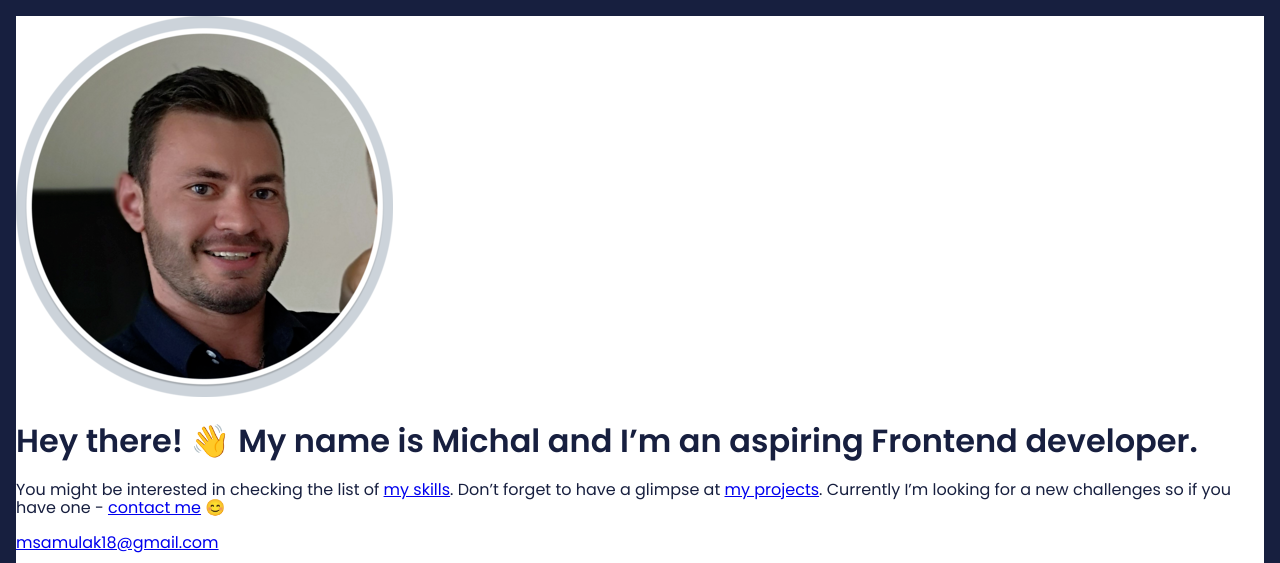
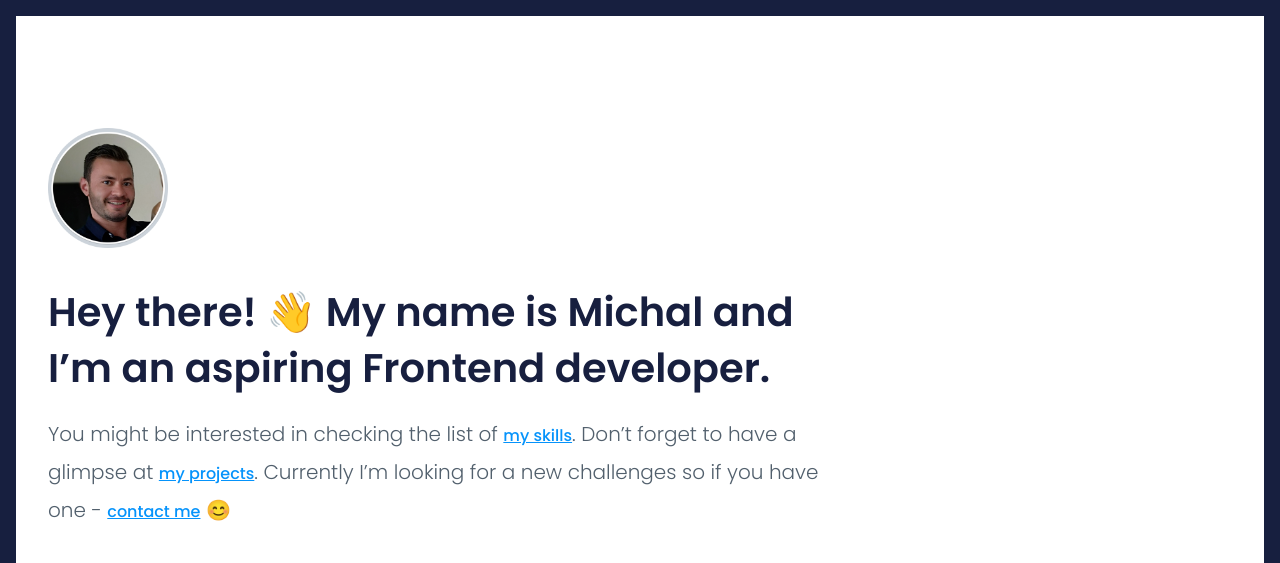
Before and after one commit to michalsamulak/michalsamulak.github.io, a website: page src/content/index.html in a window 1280 px wide. Shown: the top 563 px of the page. Drawn offline with nearby package versions, Linux system fonts and the light colour scheme; files that its build step writes are made by us from their sources; files whose address does not match are found by name.

Commit message:
feat: desctop styles for hero section

```diff
--- a/src/content/index.html
+++ b/src/content/index.html
@@ -29,16 +29,16 @@
 
 <body>
   <main class="main">
-    <section class="header">
-      <img src="assets/img/avatar.png" class="header__image" alt="Michal." />
-      <h1 class="header__title">Hey there! 👋 My name is Michal and I’m an aspiring Frontend developer. </h1>
-      <p class="header__description">You might be interested in checking the list of <a class="header__link"
+    <section class="hero">
+      <img src="assets/img/avatar.png" class="hero__image" alt="Michal." />
+      <h1 class="hero__title">Hey there! 👋 My name is Michal and I’m an aspiring Frontend developer. </h1>
+      <p class="hero__description">You might be interested in checking the list of <a class="hero__link"
           href="#my-skills">my
-          skills</a>. Don’t forget to have a glimpse at <a class="header__link" href="#my-projects">my projects</a>.
+          skills</a>. Don’t forget to have a glimpse at <a class="hero__link" href="#my-projects">my projects</a>.
         Currently I’m
-        looking for a new challenges so if you have one - <a class="header__link" href="#contact">contact me</a> 😊</p>
+        looking for a new challenges so if you have one - <a class="hero__link" href="#contact">contact me</a> 😊</p>
 
-      <a class="header__mail" href="mailto:msamulak18@gmail.com">msamulak18@gmail.com</a>
+      <a class="hero__mail" href="mailto:msamulak18@gmail.com">msamulak18@gmail.com</a>
     </section>
     <section id="my-skills" class="skills">
       <h2 class="skills__header">My skills</h2>
@@ -127,14 +127,17 @@
       </ul>
     </section>
     <footer class="contact" id="contact">
-<h2 class="contact__title">Contact me</h2>
-<p class="contact__description">I’m open for new opportunities. If you have one for me we should talk!</p>
-<ul class="social">
-  <li class="social__item"><a class="social__link" href="#"><img class="social__icon" src="assets/img/icon-fb.svg" alt="facebook"></a></li>
-  <li class="social__item"><a class="social__link" href="#"><img class="social__icon" src="assets/img/icon-github.svg" alt="github"></a></li>
-  <li class="social__item"><a class="social__link" href="#"><img class="social__icon" src="assets/img/icon-instagram.svg" alt="instagram"></a></li>
-</ul>
-<a class="contact__mail" href="mailto:msamulak18@gmail.com">msamulak18@gmail.com</a>
+      <h2 class="contact__title">Contact me</h2>
+      <p class="contact__description">I’m open for new opportunities. If you have one for me we should talk!</p>
+      <ul class="social">
+        <li class="social__item"><a class="social__link" href="#"><img class="social__icon" src="assets/img/icon-fb.svg"
+              alt="facebook"></a></li>
+        <li class="social__item"><a class="social__link" href="#"><img class="social__icon"
+              src="assets/img/icon-github.svg" alt="github"></a></li>
+        <li class="social__item"><a class="social__link" href="#"><img class="social__icon"
+              src="assets/img/icon-instagram.svg" alt="instagram"></a></li>
+      </ul>
+      <a class="contact__mail" href="mailto:msamulak18@gmail.com">msamulak18@gmail.com</a>
     </footer>
   </main>
 
--- a/src/scss/_variables.scss
+++ b/src/scss/_variables.scss
@@ -1,3 +1,5 @@
 $violet: #000;
 $yellow: #F9C802;
 $big-stone: #171F3F;
+$grey: #52606D;
+$blue: #0593fb;
--- a/src/scss/main.scss
+++ b/src/scss/main.scss
@@ -1,7 +1,7 @@
 @import "_normalize";
 @import "_variables";
 @import url('https://fonts.googleapis.com/css?family=Poppins:300,400,500,600&display=swap&subset=devanagari');
-
+@import "moduls/hero.scss";
 
 html {
   box-sizing: border-box;
@@ -9,6 +9,7 @@ html {
 
 *, *:before, *:after {
   box-sizing: inherit;
+  font-size: 16px;
 }
 
 body {
@@ -16,4 +17,7 @@ body {
   background: #fff;
   font-family: 'Poppins', sans-serif;
   border: 16px solid $big-stone;
+  -webkit-font-smoothing: antialiased;
+	-moz-osx-font-smoothing: grayscale;
+
 }
--- /dev/null
+++ b/src/scss/moduls/hero.scss
@@ -0,0 +1,40 @@
+.hero {
+  max-width: 1184px;
+  padding: 112px 0 200px;
+  margin: 0 auto;
+  &__description {
+    color: $grey;
+    font-style: normal;
+    font-weight: 300;
+    font-size: 1.25rem;
+    line-height: 2.25rem;
+    max-width: 780px;
+    margin-bottom: 3.75rem;
+  }
+  &__image {
+    width: 120px;
+    height: 120px;
+  }
+  &__link {
+      color: $blue;
+      font-weight: 500;
+  }
+  &__mail {
+    color: $blue;
+    font-weight: 500;
+    font-size: 1.25rem;
+    text-decoration: none;
+    padding-bottom: 8px;
+    border-bottom: 2px sold $blue;
+
+  }
+  &__title {
+    font-family: Poppins;
+    font-style: normal;
+    font-weight: 600;
+    font-size: 2.5rem;
+    line-height: 3.5rem;
+    max-width: 780px;
+    margin: 2rem 0 1rem;
+  }
+}
```
